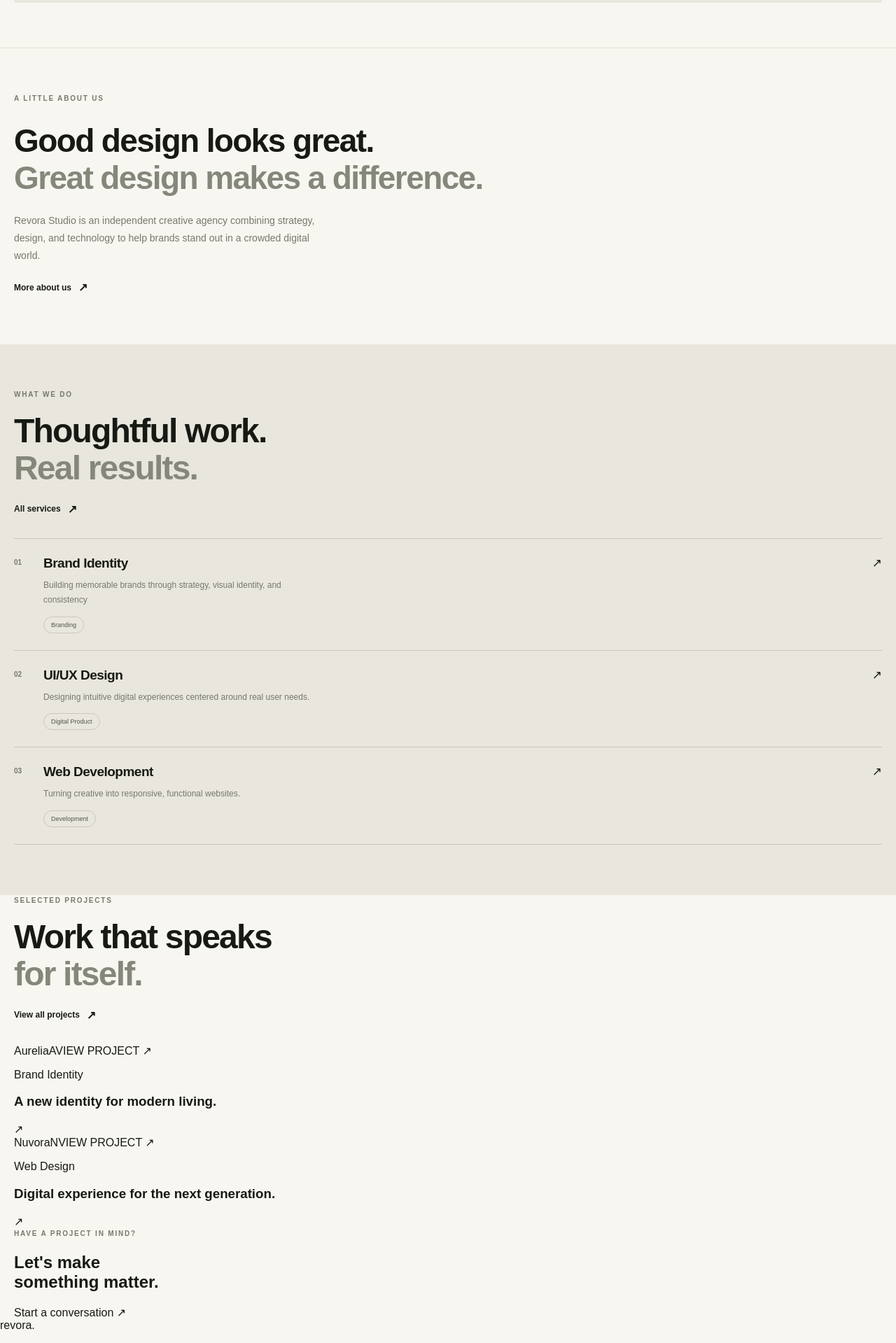
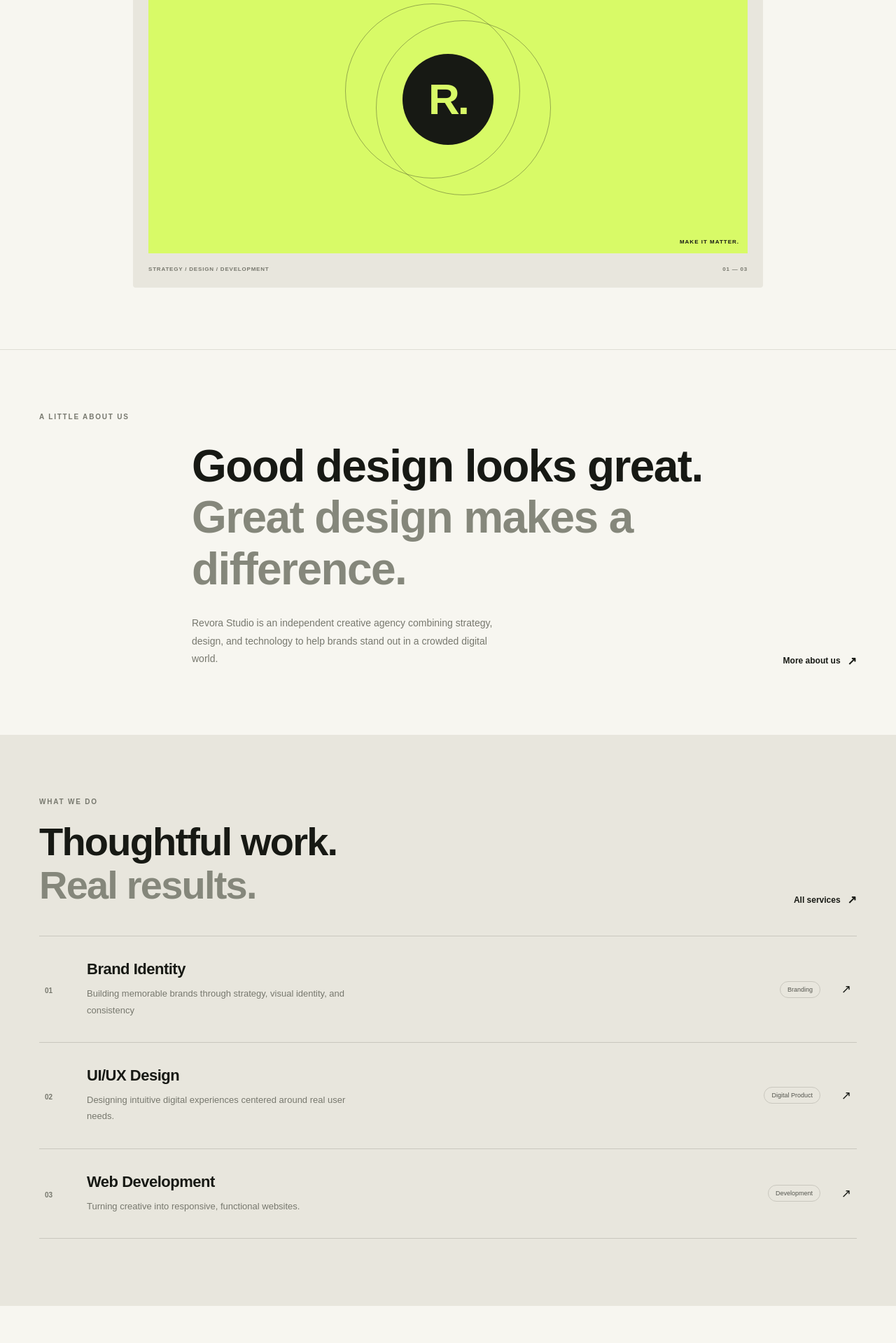
Before and after one commit to Christian3332/535250026_Tugas4_PraktikumFrontendProgramming, a Next.js app in the folder company-profile-nextjs/: page / in a window 1280 px wide. Shown: the part 816-2735 px from the top of the page at 70% size. Built offline with nearby package versions, Linux system fonts and the light colour scheme.

Commit message:
Membuat style untuk project section, contact banner, dan responsive ui

```diff
--- a/company-profile-nextjs/app/styles/home.css
+++ b/company-profile-nextjs/app/styles/home.css
@@ -321,3 +321,370 @@
 .service-item:hover .service-arrow {
     transform: translate(3px, -3px);
 }
+
+/* Project Section */
+.projects-section {
+    padding-top: 72px;
+    padding-bottom: 80px;
+}
+
+.project-grid {
+    display: grid;
+    grid-template-columns: minmax(0, 1fr);
+    gap: 34px;
+}
+
+.project-card {
+    display: block;
+    min-width: 0;
+    color: #171914;
+    text-decoration: none;
+}
+
+.project-art {
+    position: relative;
+    display: grid;
+    place-items: center;
+    min-height: 260px;
+    overflow: hidden;
+}
+
+.project-aurelia {
+    background: #d9cbb8;
+    color: #493a2e;
+}
+
+.project-nuvora {
+    background: #cbd6d0;
+    color: #233d35;
+}
+
+.project-brand {
+    position: absolute;
+    top: 18px;
+    left: 18px;
+    font-size: 12px;
+    font-weight: 700;
+    letter-spacing: 1px;
+}
+
+.project-shape {
+    font-family: Georgia, "Times New Roman", serif;
+    font-size: clamp(100px, 30vw, 160px);
+    font-weight: 400;
+    line-height: 1;
+    transition: transform 0.35s ease;
+}
+
+.project-card:hover .project-shape {
+    transform: scale(1.08) rotate(-5deg);
+}
+
+.project-view {
+    position: absolute;
+    right: 16px;
+    bottom: 16px;
+    font-size: 9px;
+    font-weight: 700;
+    letter-spacing: 1px;
+}
+
+.project-meta {
+    display: flex;
+    align-items: flex-start;
+    justify-content: space-between;
+    gap: 14px;
+    padding-top: 18px;
+}
+
+.project-meta p {
+    margin: 0 0 8px;
+    color: #77786e;
+    font-size: 10px;
+}
+
+.project-meta h3 {
+    margin: 0;
+    font-size: 17px;
+    font-weight: 600;
+    line-height: 1.4;
+}
+
+.project-meta-arrow {
+    font-size: 18px;
+    transition: transform 0.2s ease;
+}
+
+.project-card:hover .project-meta-arrow {
+    transform: translate(3px, -3px);
+}
+
+/* Contact banner */
+.contact-banner {
+    padding-top: 64px;
+    padding-bottom: 72px;
+    background: #171914;
+    color: #f7f6f0;
+}
+
+.contact-banner .eyebrow {
+    color: #b4b5a9;
+    margin-bottom: 24px;
+}
+
+.contact-banner h2 {
+    margin: 0;
+    font-size: clamp(42px, 12vw, 66px);
+    font-weight: 600;
+    line-height: 1.04;
+    letter-spacing: -2.5px;
+}
+
+.contact-banner h2 span {
+    color: #d8fa67;
+}
+
+.contact-button {
+    display: inline-flex;
+    align-items: center;
+    justify-content: center;
+    gap: 18px;
+    min-height: 48px;
+    margin-top: 30px;
+    padding: 0 20px;
+    border-radius: 999px;
+    background: #d8fa67;
+    color: #171914;
+    font-size: 12px;
+    font-weight: 700;
+    text-decoration: none;
+    transition:
+        background 0.2s ease,
+        transform 0.2s ease;
+}
+
+.contact-button:hover {
+    transform: translateY(-2px);
+    background: #f7f6f0;
+}
+
+/* Responsive UI */
+/* Tablet */
+@media (min-width: 768px) {
+    .section-container {
+        padding-right: 40px;
+        padding-left: 40px;
+    }
+
+    .hero {
+        padding-top: 40px;
+        padding-bottom: 88px;
+    }
+
+    .hero-content {
+        padding-top: 64px;
+    }
+
+    .hero h1 {
+        font-size: clamp(64px, 9vw, 94px);
+        letter-spacing: -4px;
+    }
+
+    .hero-bottom {
+        flex-direction: row;
+        align-items: flex-end;
+        justify-content: space-between;
+        gap: 32px;
+        margin-top: 32px;
+    }
+
+    .hero-bottom > p {
+        font-size: 15px;
+    }
+
+    .hero-visual {
+        margin-top: 54px;
+        padding: 22px;
+    }
+
+    .visual-art {
+        min-height: 380px;
+    }
+
+    .art-orbit {
+        width: 250px;
+        height: 250px;
+    }
+
+    .art-core {
+        width: 130px;
+        height: 130px;
+        font-size: 62px;
+    }
+
+    .intro {
+        padding-top: 88px;
+        padding-bottom: 96px;
+    }
+
+    .intro-content h2 {
+        font-size: 52px;
+    }
+
+    .intro-description {
+        max-width: 600px;
+        margin-left: auto;
+    }
+
+    .services-section {
+        padding-top: 88px;
+        padding-bottom: 96px;
+    }
+
+    .section-heading {
+        flex-direction: row;
+        align-items: flex-end;
+        justify-content: space-between;
+        gap: 28px;
+        margin-bottom: 42px;
+    }
+
+    .section-heading h2 {
+        font-size: 56px;
+    }
+
+    .service-item {
+        grid-template-columns: 40px minmax(0, 1fr) auto 24px;
+        align-items: center;
+        gap: 20px;
+        padding: 30px 0;
+    }
+
+    .service-info h3 {
+        font-size: 22px;
+    }
+
+    .service-info p {
+        font-size: 13px;
+    }
+
+    .service-tag {
+        grid-column: auto;
+        justify-self: end;
+    }
+
+    .service-arrow {
+        grid-column: auto;
+        grid-row: auto;
+    }
+
+    .projects-section {
+        padding-top: 96px;
+        padding-bottom: 100px;
+    }
+
+    .project-grid {
+        grid-template-columns: repeat(2, minmax(0, 1fr));
+        gap: 24px;
+    }
+
+    .project-art {
+        min-height: 300px;
+    }
+
+    .contact-banner {
+        padding-top: 88px;
+        padding-bottom: 96px;
+    }
+
+    .contact-banner h2 {
+        font-size: clamp(64px, 9vw, 90px);
+        letter-spacing: -4px;
+    }
+}
+
+/* Desktop */
+@media (min-width: 1024px) {
+    .section-container {
+        padding-right: 56px;
+        padding-left: 56px;
+    }
+
+    .hero {
+        padding-top: 36px;
+    }
+
+    .hero-content {
+        padding-top: 90px;
+    }
+
+    .hero h1 {
+        font-size: clamp(72px, 6.5vw, 104px);
+    }
+
+    .hero-visual {
+        max-width: 900px;
+        margin: 70px auto 0;
+    }
+
+    .visual-art {
+        min-height: 440px;
+    }
+
+    .intro-content {
+        max-width: 950px;
+        margin-left: auto;
+    }
+
+    .intro-content h2 {
+        font-size: 64px;
+    }
+
+    .intro-description {
+        display: flex;
+        align-items: flex-end;
+        justify-content: space-between;
+        gap: 36px;
+        max-width: none;
+        margin-top: 28px;
+    }
+
+    .intro-description > p {
+        margin-bottom: 0;
+    }
+
+    .service-item {
+        padding: 34px 8px;
+    }
+
+    .service-item:hover {
+        padding-right: 16px;
+        padding-left: 16px;
+    }
+
+    .projects-section {
+        padding-top: 110px;
+        padding-bottom: 120px;
+    }
+
+    .project-grid {
+        gap: 32px;
+    }
+
+    .project-art {
+        min-height: 400px;
+    }
+
+    .project-meta h3 {
+        font-size: 20px;
+    }
+
+    .contact-banner {
+        padding-top: 110px;
+        padding-bottom: 120px;
+    }
+
+    .contact-banner h2 {
+        font-size: 100px;
+    }
+}
```
